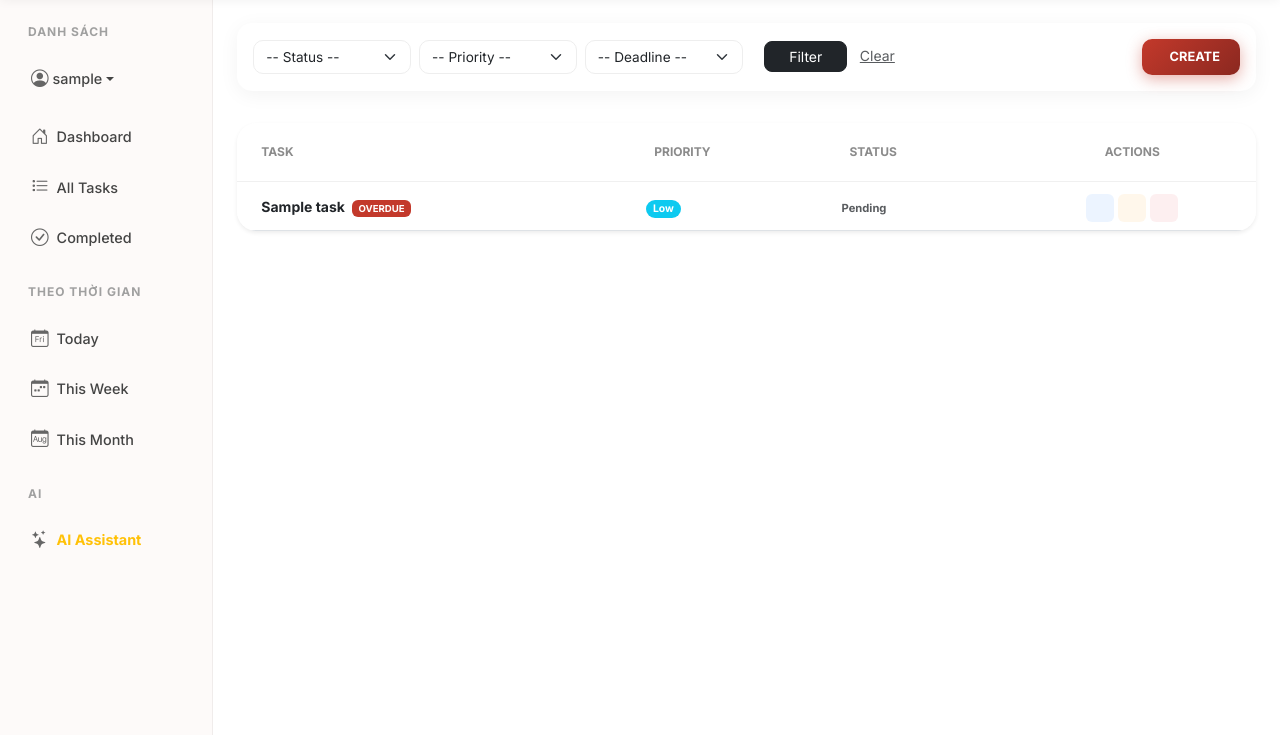
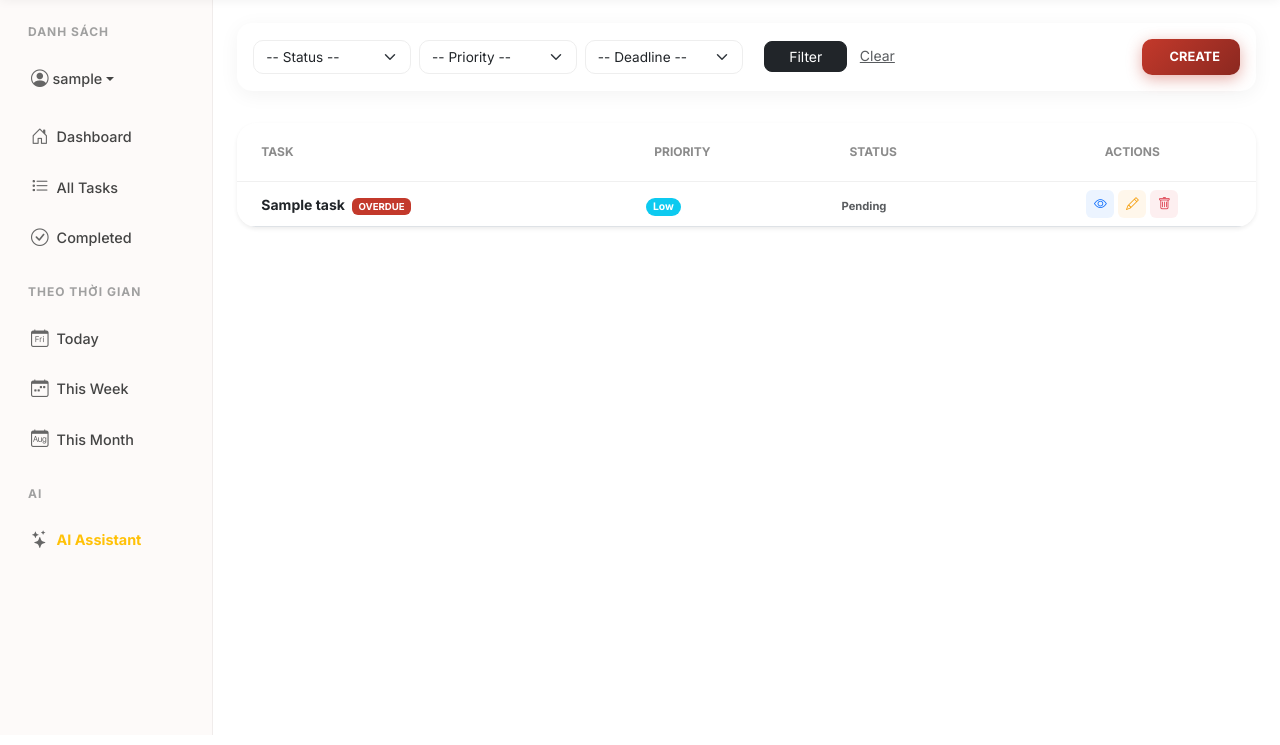
Before and after one commit to mewmewancut/DoAnCoSo, a Django app: page /tasks/ in a window 1280 px wide. Shown: the part 55-800 px from the top of the page. Run offline with Django 5.2, Linux system fonts and the light colour scheme; a user stored in the database is signed in; tables that the repository leaves empty hold one stand-in row (values such as "Sample post").

Commit message:
Change icon Action

```diff
--- a/todolist/tasks/templates/tasks/task_list.html
+++ b/todolist/tasks/templates/tasks/task_list.html
@@ -142,6 +142,7 @@
                         <th>Priority</th>
                         <th>Status</th>
                         <th class="text-center">Actions</th>
+
                     </tr>
                 </thead>
                 <tbody>
@@ -168,16 +169,17 @@
                         <td class="text-center">
                             <div class="d-inline-flex">
                                 <a href="{% url 'tasks:task_detail' task.id %}" class="btn-action-small btn-view-sm" title="View">
-                                    <i class="fas fa-eye"></i>
+                                    <i class="bi bi-eye"></i>
                                 </a>
                                 <a href="{% url 'tasks:task_update' task.id %}" class="btn-action-small btn-edit-sm" title="Edit">
-                                    <i class="fas fa-edit"></i>
+                                    <i class="bi bi-pencil"></i>
                                 </a>
                                 <a href="{% url 'tasks:task_delete' task.id %}" class="btn-action-small btn-delete-sm" title="Delete">
-                                    <i class="fas fa-trash"></i>
+                                    <i class="bi bi-trash"></i>
                                 </a>
                             </div>
                         </td>
+
                     </tr>
                     {% empty %}
                     <tr>
--- a/todolist/tasks/urls.py
+++ b/todolist/tasks/urls.py
@@ -23,6 +23,8 @@ urlpatterns = [
     path('calendar/', views.task_calendar, name='task_calendar'),
     path('calendar/events/', views.task_calendar_events, name='task_calendar_events'),
 
+
+
     # Sơn - Week 4: Time-based views
     path('today/', views.today_view, name='today'),
     path('weekly/', views.weekly_view, name='weekly'),
--- a/todolist/tasks/views.py
+++ b/todolist/tasks/views.py
@@ -307,6 +307,8 @@ def task_calendar_events(request):
         })
 
     return JsonResponse(events, safe=False)
+
+
 
 
 # ============================
@@ -729,3 +731,5 @@ def subtask_reorder(request, task_id):
         })
 
     return JsonResponse({'success': False, 'error': 'Invalid method'}, status=405)
+
+#Minh
--- a/todolist/templates/base_private.html
+++ b/todolist/templates/base_private.html
@@ -8,6 +8,7 @@
         <link href="https://cdn.jsdelivr.net/npm/bootstrap@5.3.0/dist/css/bootstrap.min.css" rel="stylesheet">
     <link href="https://cdn.jsdelivr.net/npm/bootstrap-icons@1.11.1/font/bootstrap-icons.css" rel="stylesheet">
      <link href="https://fonts.googleapis.com/css2?family=Inter:wght@400;500;600;700&display=swap" rel="stylesheet">
+
 {% include "partials/styles.html" %}
 </head>
 
```
